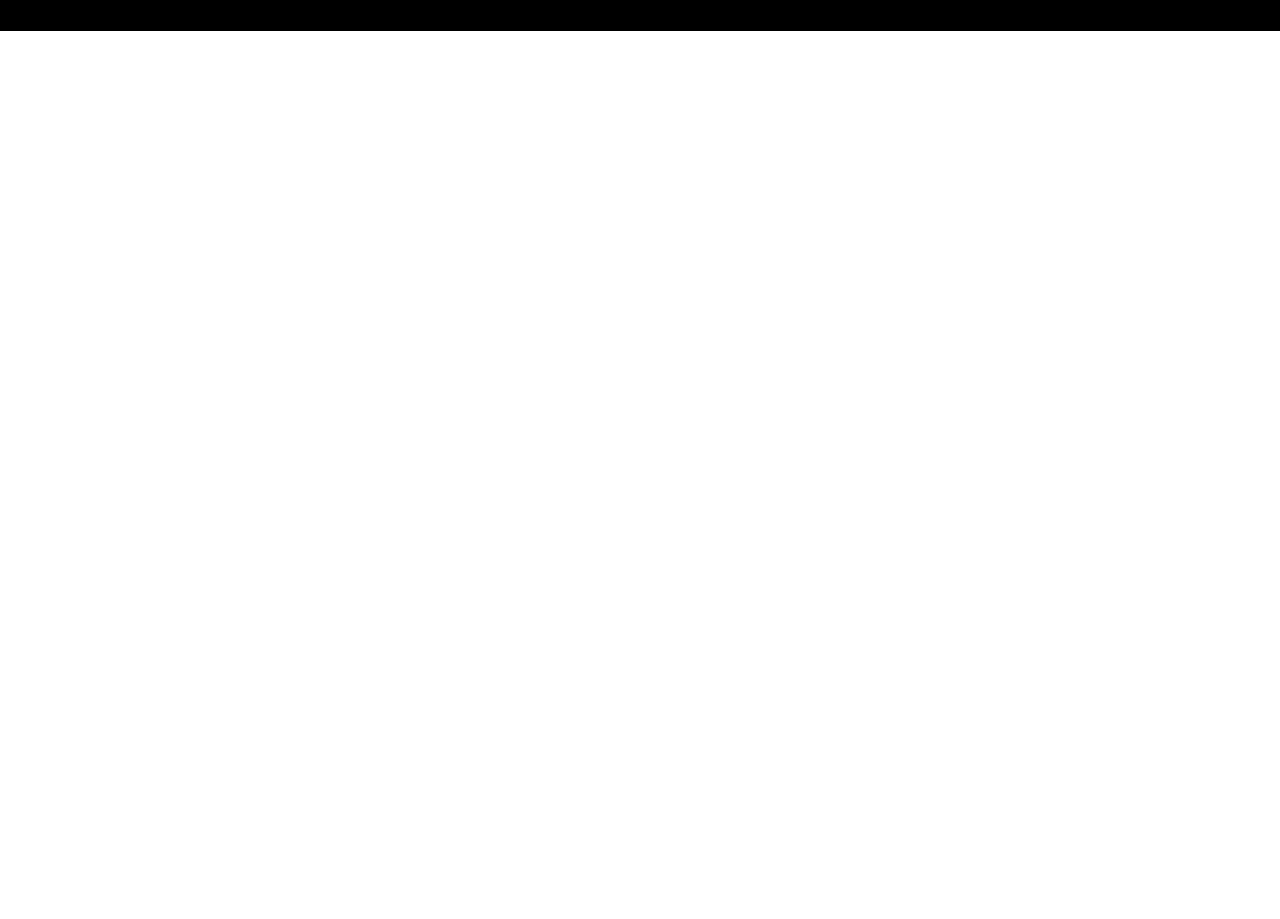
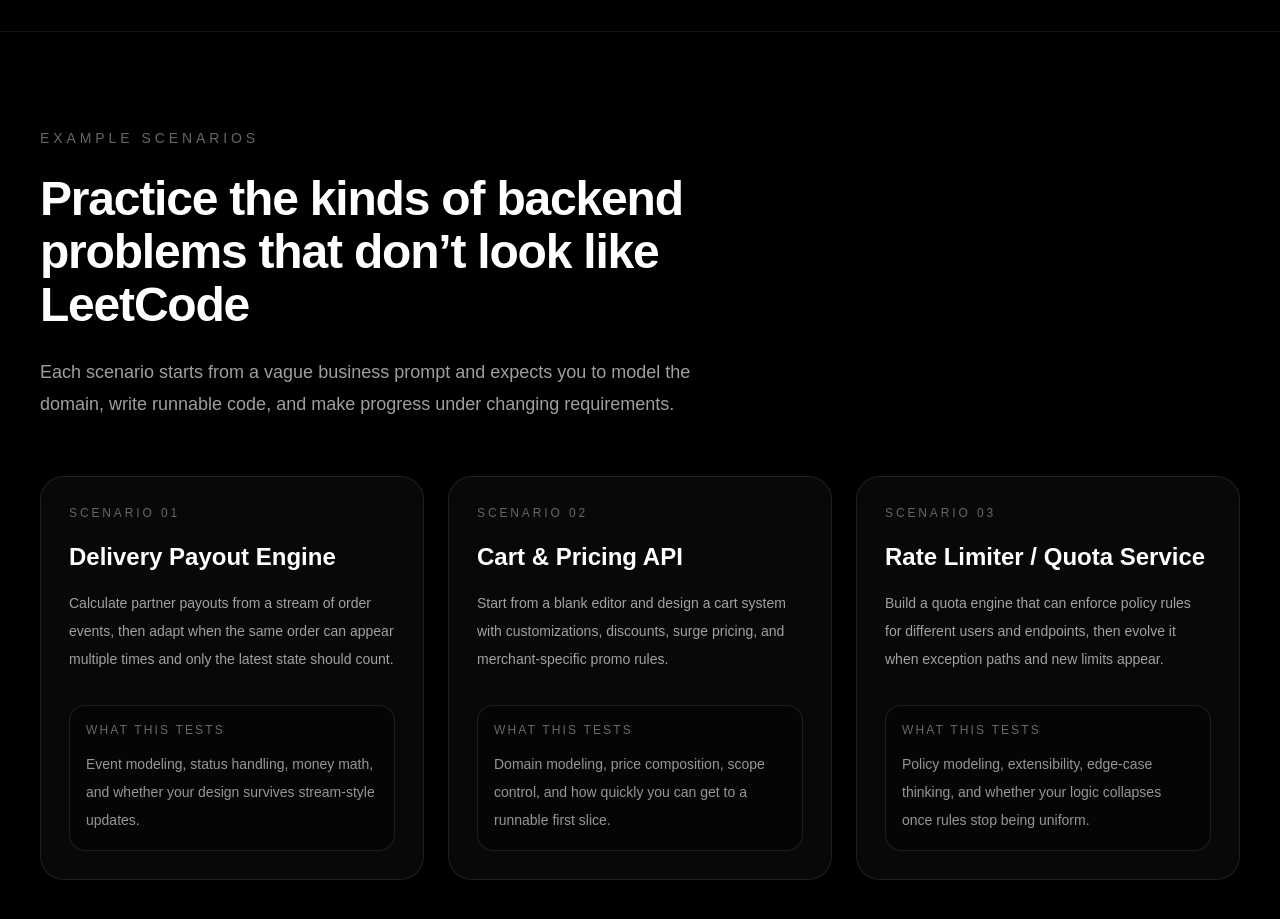
Before and after one commit to ayushfoundry/blankrepo-web, a Next.js app: page / in a window 1280 px wide. Shown: the part 1880-2799 px from the top of the page. Before the commit the page ends 1911 px from the top, so only its background shows below. Built offline with nearby package versions, Linux system fonts and the light colour scheme.

Commit message:
Add example scenarios section

```diff
--- a/src/app/page.tsx
+++ b/src/app/page.tsx
@@ -175,6 +175,97 @@ export default function Home() {
           </div>
         </div>
       </section>
+            <section className="border-t border-white/8">
+        <div className="mx-auto max-w-[1440px] px-6 py-20 md:px-10 md:py-24">
+          <div className="max-w-3xl">
+            <p className="text-sm font-medium uppercase tracking-[0.28em] text-white/40">
+              Example scenarios
+            </p>
+            <h2 className="mt-6 max-w-4xl text-3xl font-semibold tracking-tight text-white sm:text-4xl lg:text-[3rem]">
+              Practice the kinds of backend problems that don’t look like LeetCode
+            </h2>
+            <p className="mt-6 max-w-2xl text-base leading-8 text-white/62 sm:text-lg">
+              Each scenario starts from a vague business prompt and expects you to
+              model the domain, write runnable code, and make progress under changing
+              requirements.
+            </p>
+          </div>
+
+          <div className="mt-14 grid gap-6 lg:grid-cols-3">
+            <div className="rounded-[24px] border border-white/10 bg-white/[0.03] p-7">
+              <p className="text-xs font-medium uppercase tracking-[0.24em] text-white/38">
+                Scenario 01
+              </p>
+              <h3 className="mt-5 text-2xl font-semibold text-white">
+                Delivery Payout Engine
+              </h3>
+              <p className="mt-4 text-sm leading-7 text-white/62">
+                Calculate partner payouts from a stream of order events, then adapt
+                when the same order can appear multiple times and only the latest
+                state should count.
+              </p>
+
+              <div className="mt-8 rounded-2xl border border-white/10 bg-black/30 p-4">
+                <p className="text-xs uppercase tracking-[0.18em] text-white/40">
+                  What this tests
+                </p>
+                <p className="mt-3 text-sm leading-7 text-white/58">
+                  Event modeling, status handling, money math, and whether your
+                  design survives stream-style updates.
+                </p>
+              </div>
+            </div>
+
+            <div className="rounded-[24px] border border-white/10 bg-white/[0.03] p-7">
+              <p className="text-xs font-medium uppercase tracking-[0.24em] text-white/38">
+                Scenario 02
+              </p>
+              <h3 className="mt-5 text-2xl font-semibold text-white">
+                Cart &amp; Pricing API
+              </h3>
+              <p className="mt-4 text-sm leading-7 text-white/62">
+                Start from a blank editor and design a cart system with
+                customizations, discounts, surge pricing, and merchant-specific
+                promo rules.
+              </p>
+
+              <div className="mt-8 rounded-2xl border border-white/10 bg-black/30 p-4">
+                <p className="text-xs uppercase tracking-[0.18em] text-white/40">
+                  What this tests
+                </p>
+                <p className="mt-3 text-sm leading-7 text-white/58">
+                  Domain modeling, price composition, scope control, and how
+                  quickly you can get to a runnable first slice.
+                </p>
+              </div>
+            </div>
+
+            <div className="rounded-[24px] border border-white/10 bg-white/[0.03] p-7">
+              <p className="text-xs font-medium uppercase tracking-[0.24em] text-white/38">
+                Scenario 03
+              </p>
+              <h3 className="mt-5 text-2xl font-semibold text-white">
+                Rate Limiter / Quota Service
+              </h3>
+              <p className="mt-4 text-sm leading-7 text-white/62">
+                Build a quota engine that can enforce policy rules for different
+                users and endpoints, then evolve it when exception paths and new
+                limits appear.
+              </p>
+
+              <div className="mt-8 rounded-2xl border border-white/10 bg-black/30 p-4">
+                <p className="text-xs uppercase tracking-[0.18em] text-white/40">
+                  What this tests
+                </p>
+                <p className="mt-3 text-sm leading-7 text-white/58">
+                  Policy modeling, extensibility, edge-case thinking, and whether
+                  your logic collapses once rules stop being uniform.
+                </p>
+              </div>
+            </div>
+          </div>
+        </div>
+      </section>
     </main>
   );
 }
```
